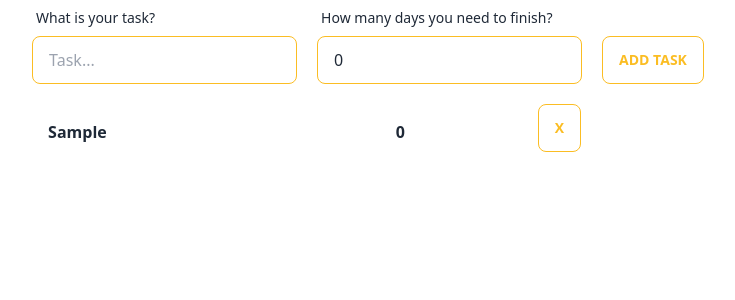
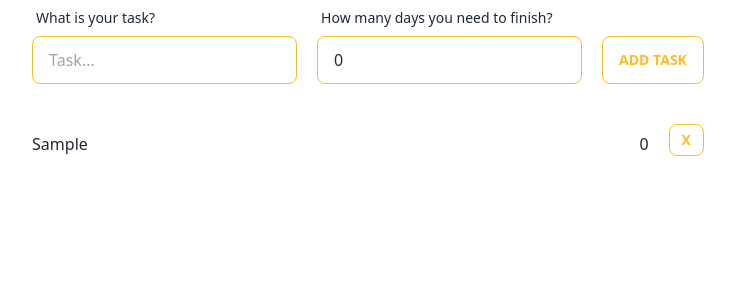
Before and after one commit to ZHANGJialiHappy/event-list-in-typescript, a React (Create React App) app: page / in a window 1280 px wide. Both pictures are taken after typing "Sample" into the empty fields and a click on the button "ADD TASK". Shown: the top 300 px of the page, without its empty margins (272-1007 px from the left). Built offline with nearby package versions, Linux system fonts and the light colour scheme.

Commit message:
list is done

```diff
--- a/src/Components/TodoTask.tsx
+++ b/src/Components/TodoTask.tsx
@@ -1,24 +1,28 @@
 import { ITask } from '../Interfaces';
 
-interface Props{
+interface Props {
     task: ITask;
     deleteTask(id: number): void;
 }
 //  deleteTask(id: number): void;
 
 
-export const TodoTask = ({task, deleteTask}: Props) => {
-  return (
-<div className="overflow-x-auto">
-  <table className="table w-full">
-      <tbody>
-      <th>{task.taskName} </th>
-        <th>{task.deadline}</th>
+export const TodoTask = ({ task, deleteTask }: Props) => {
+    return (
+        <div className="flex justify-between items-end my-5">
+            <div>
+                <span>{task.taskName} </span>
+            </div>
 
-      <button className="btn btn-outline btn-warning" onClick={()=>deleteTask(task.id)}>X</button>
-      </tbody>
+            <div className="flex gap-5 items-end">
+                <div>
+                    <span>{task.deadline}</span>
+                </div>
+                <div>
+                    <button className="btn btn-sm btn-outline btn-warning" onClick={() => deleteTask(task.id)}>X</button>
+                </div>
+            </div>
 
-      </table>
-</div>
-  )
+        </div>
+    )
 }
```
